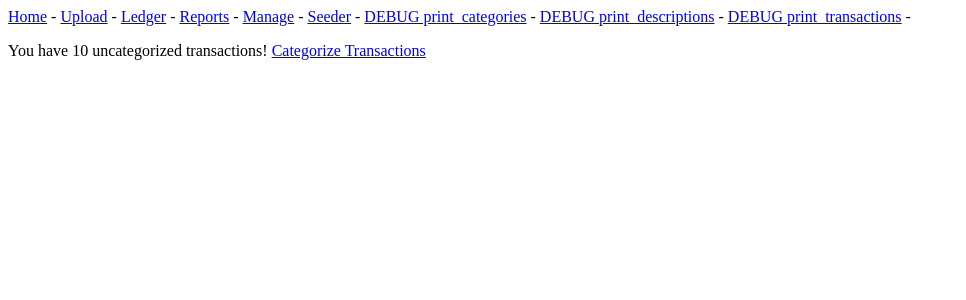
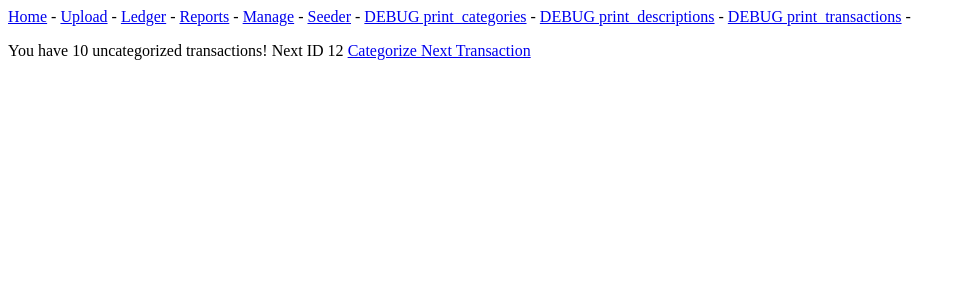
Before and after one commit to calebcrouse3/ledgered, a Django app: page /ledger in a window 1280 px wide. Shown: the top 300 px of the page, without its empty margins (0-966 px from the left). Run offline with Django 3.2, Linux system fonts and the light colour scheme; data comes from the database, SQL or seed files in the repository; both versions use the stored data as it was after the commit.

Commit message:
cat edit a transaction

```diff
--- a/ledgered/ledgered_app/templates/ledgered_app/ledger.html
+++ b/ledgered/ledgered_app/templates/ledgered_app/ledger.html
@@ -3,6 +3,7 @@
 {% block content %}
 <p>
     You have {{ num_uncategorized }} uncategorized transactions!
-    <a href="{% url 'ledgered_app:categorize' %}">Categorize Transactions</a>
+    Next ID {{ next_uncategorized.id }}
+    <a href="{% url 'ledgered_app:edit_category' next_uncategorized.id%}">Categorize Next Transaction</a>
 </p>
 {% endblock content %}
--- a/ledgered/ledgered_app/urls.py
+++ b/ledgered/ledgered_app/urls.py
@@ -9,7 +9,7 @@ urlpatterns = [
     path('', views.index, name='index'),
     path('upload', views.upload, name='upload'),
     path('ledger', views.ledger, name='ledger'),
-    path('categorize', views.categorize, name='categorize'),
+    path('edit_category/<int:transaction_id>/', views.edit_category, name='edit_category'),
     path('reports', views.reports, name='reports'),
     path('manage', views.manage, name='manage'),
     path('upload_success/<int:new>/<int:updated>/<int:duplicate>/<int:error>/', views.upload_success, name='upload_success'),
--- a/ledgered/ledgered_app/views.py
+++ b/ledgered/ledgered_app/views.py
@@ -2,7 +2,7 @@ from django.shortcuts import render, redirect
 
 from .seeder.seed import CategorySeeder, DescriptionSeeder, TranscationSeeder
 from .upload_handler import handle_upload
-from .forms import FileUploadForm, SeededForm
+from .forms import FileUploadForm, SeededForm, TransactionForm
 from .models import Category, Description, Transaction, Seeded
 
 
@@ -48,22 +48,25 @@ def ledger(request):
     """Entry point for categorizing new transactions."""
     e = Transaction.objects.filter(category=None)
     num_uncategorized = len(e)
-    context = {"num_uncategorized": num_uncategorized}
+    next_uncategorized = e[0]
+    context = {"num_uncategorized": num_uncategorized, "next_uncategorized": next_uncategorized}
     return render(request, 'ledgered_app/ledger.html', context)
 
 
-def categorize(request):
-    """Page to categorize new ledger transactions."""
-    next_uncategorized = Transaction.objects.filter(category=None)[0]
-    context = {"next_uncategorized": next_uncategorized}
-    return render(request, 'ledgered_app/categorize.html', context)
+def edit_category(request, transaction_id):
+    """Edit the category and subcategory of a transaction."""
+    t = Transaction.objects.get(id=transaction_id)
 
+    if request.method != 'POST':
+        form = TransactionForm(instance=t)
+    else:
+        form = TransactionForm(instance=t, data=request.POST)
+        if form.is_valid():
+            form.save()
+            return redirect('ledgered_app:ledger')
 
-def update_category(request):
-    """Page to categorize new ledger transactions."""
-    next_uncategorized = Transaction.objects.filter(category=None)[0]
-    context = {"next_uncategorized": next_uncategorized}
-    return render(request, 'ledgered_app/categorize.html', context)
+    context = {'transaction': t, 'form': form}
+    return render(request, 'ledgered_app/edit_category.html', context)
 
 
 def reports(request):
```
Also changed, not shown: ledgered/ledgered_app/templates/ledgered_app/categorize.html (deleted, +0 -10 lines), ledgered/ledgered_app/templates/ledgered_app/edit_category.html (added, +12 -0 lines), README.md, ledgered/db.sqlite3.
